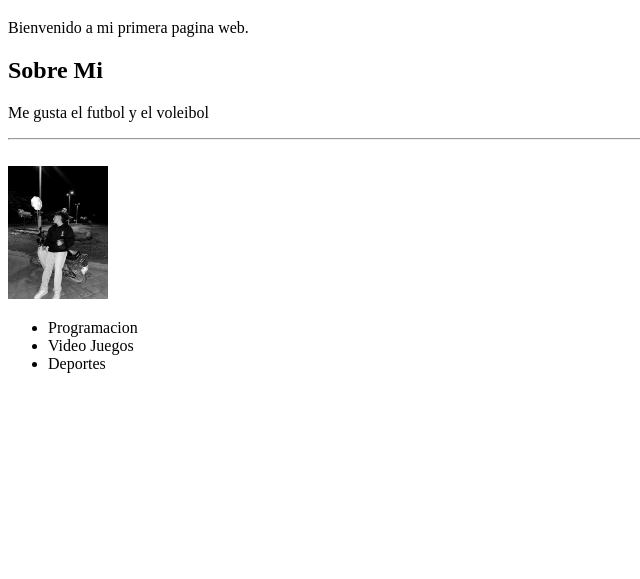
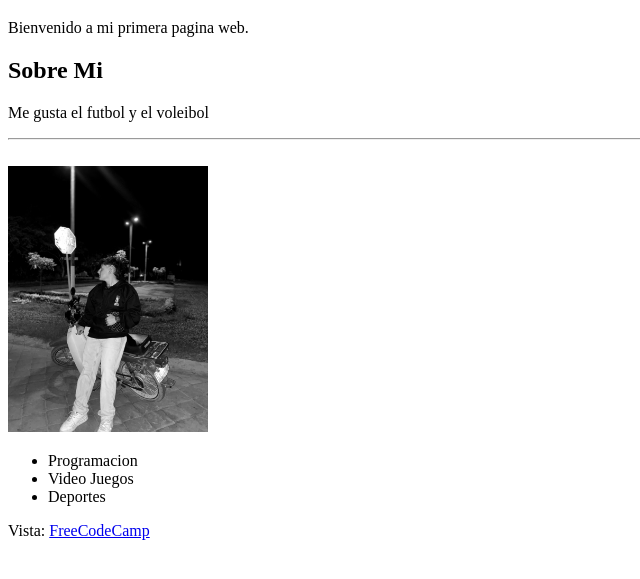
Before and after one commit to Juan-Callejas/Mi-Primera-Pagina-Web, a plain HTML site: page index.html in a window 1280 px wide. Shown: the part 61-640 px from the top of the page, without its empty margins (0-640 px from the left). Drawn offline with Linux system fonts and the light colour scheme.

Commit message:
insertar hipervínculo externo

```diff
--- a/index.html
+++ b/index.html
@@ -15,7 +15,7 @@
     <hr>
     <br>
     <!--Insertar una imagen-->
-    <img src="imagenes/img1.jpg" alt="Foto de perfil" width="100">
+    <img src="imagenes/img1.jpg" alt="Foto de perfil" width="200">
     <!--Lista De Intereses-->
     <ul>
         <li>Programacion</li>
@@ -23,5 +23,8 @@
         <li>Deportes</li>
     </ul>
 
+    <!--Hipervínculo externo-->
+    <p>Vista: <a href="https://www.freecodecamp.org/" target=" _blank">FreeCodeCamp</a></p>
+
 </body>
 </html>
```
